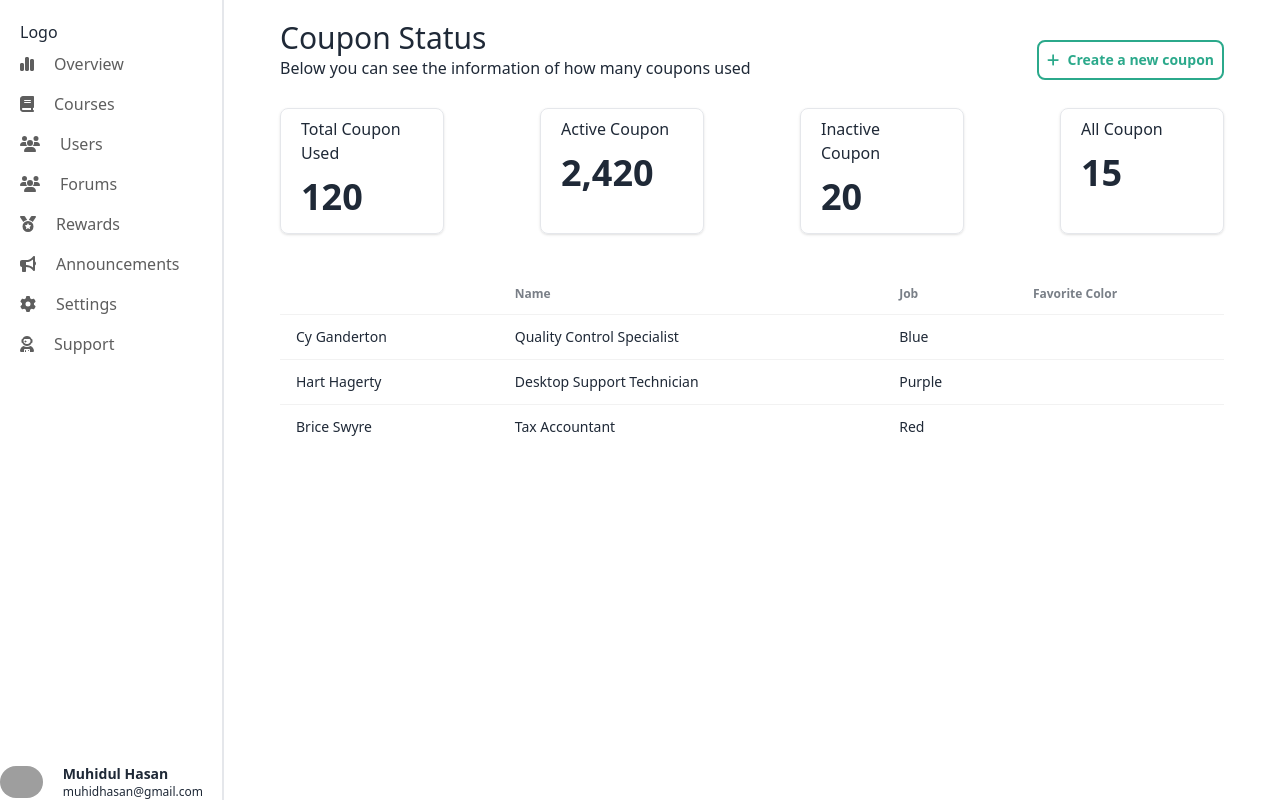
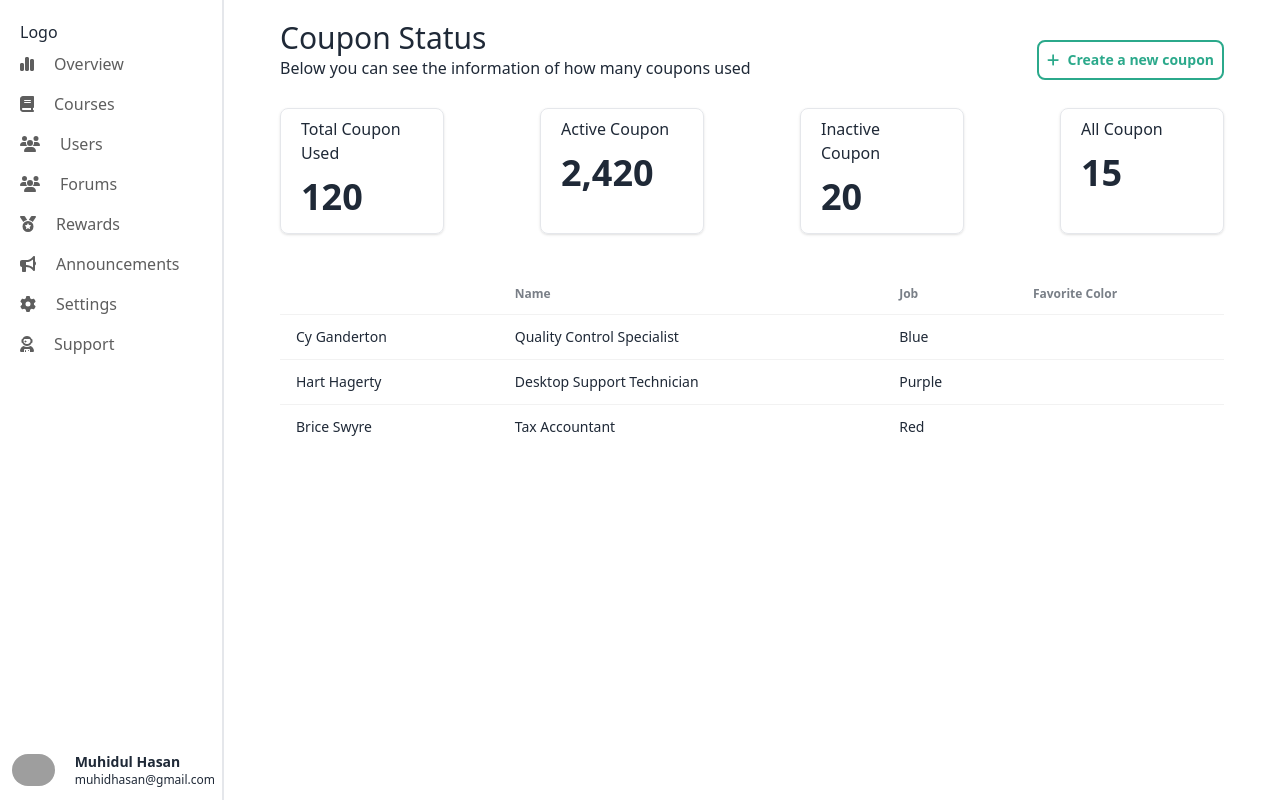
Before and after one commit to Sayan1952/pov-admin, a React (Vite) app: page /CourseControl in a window 1280 px wide. Built offline with nearby package versions, Linux system fonts and the light colour scheme; grey boxes are pictures that could not be loaded.

Commit message:
adjusted-navbar-down-nameandimage-position

```diff
--- a/src/components/Sidebar/Sidebar.jsx
+++ b/src/components/Sidebar/Sidebar.jsx
@@ -100,7 +100,7 @@
                     </ul>
                 </div>
                 <div>
-                    <div className='flex items-center gap-5'>
+                    <div className='flex items-center gap-5 p-3'>
                         <img src="https://xsgames.co/randomusers/assets/avatars/male/71.jpg" alt="" className='rounded-full h-8' />
                         <div className=''>
                             <p className='font-semibold text-sm'>Muhidul Hasan</p>
```
